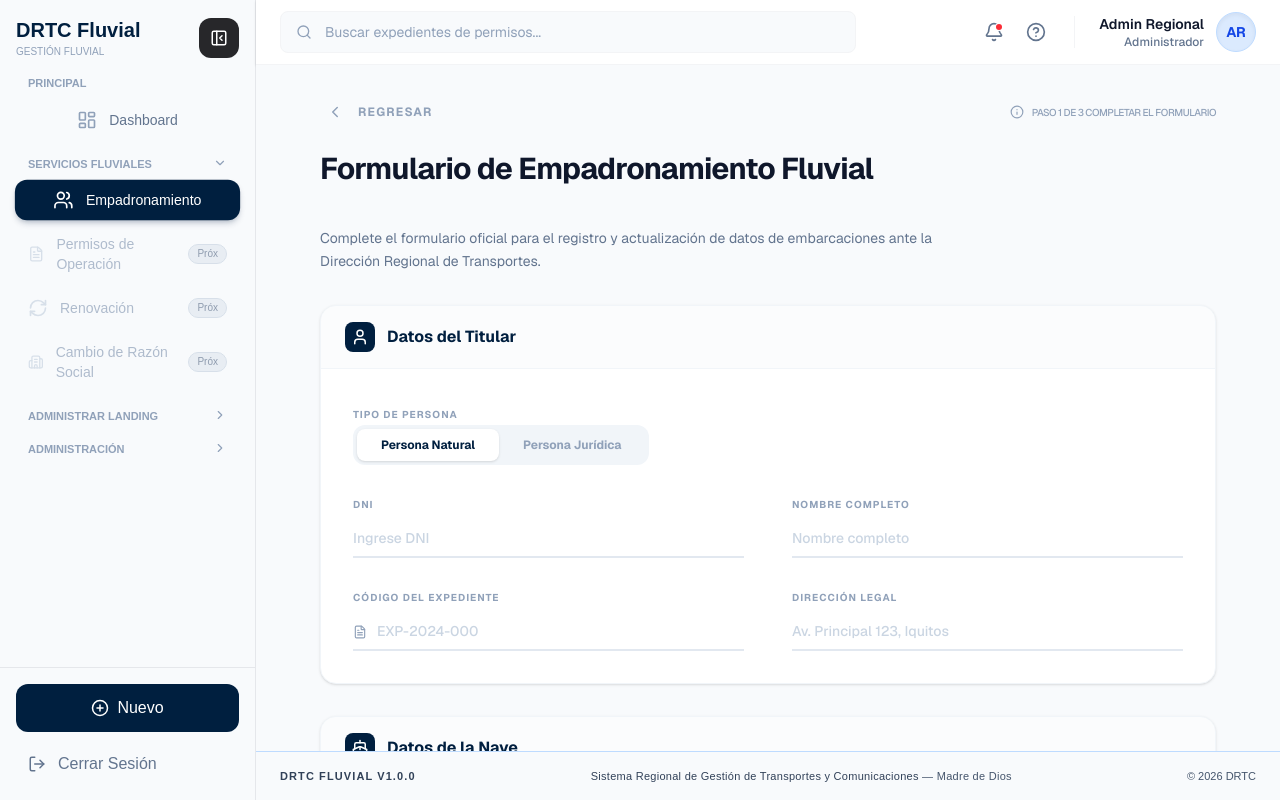
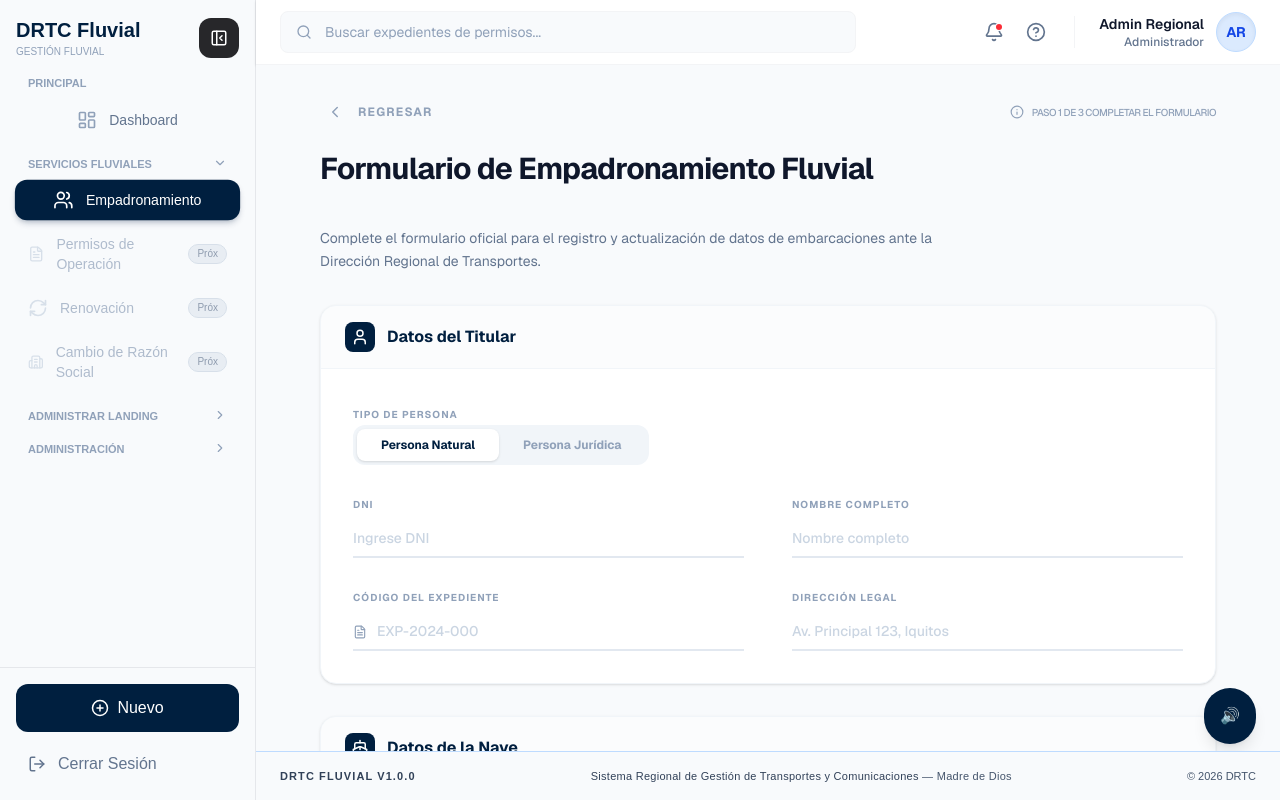
Before and after one commit to Bran258/drtc-fluvial-admin, a Next.js app: page /empadronamiento/registrar_datos in a window 1280 px wide. Built offline with nearby package versions, Linux system fonts and the light colour scheme.

Commit message:
Implementar hablar

```diff
--- a/app/(transporte-fluvial)/empadronamiento/(formulario)/registrar_datos/page.tsx
+++ b/app/(transporte-fluvial)/empadronamiento/(formulario)/registrar_datos/page.tsx
@@ -6,8 +6,20 @@ import TitleHeader from "@/components/TitleHeader";
 import BackButton from "@/components/BackButton";
 import Button from "@/components/Button";
 
+import { useSpeech } from "@/hooks/useSpeech";
+import { GUIA_FORMULARIO } from "@/features/transporte-fluvial/empadronamiento/utils/guiaFormulario";
+
 const EmpadronamientoForm = () => {
   const [tipoPersona, setTipoPersona] = React.useState<"natural" | "juridica">("natural");
+  const { hablar, detener, estaHablando } = useSpeech();
+
+  const handleGuia = () => {
+    if (estaHablando()) {
+      detener();
+    } else {
+      hablar(GUIA_FORMULARIO);
+    }
+  };
 
   return (
     <div className="min-h-screen bg-[#f8fafc] p-8 font-sans text-slate-700">
@@ -26,7 +38,14 @@ const EmpadronamientoForm = () => {
       </div>
 
       <form className="max-w-4xl mx-auto space-y-8">
-
+        {/* 🔊 BOTÓN DE GUÍA DE VOZ */}
+        <button
+          type="button"
+          onClick={handleGuia}
+          className="fixed bottom-6 right-6 bg-[#001f3f] hover:bg-[#003366] text-white p-4 rounded-full shadow-lg transition-all"
+        >
+          {estaHablando() ? "⏹️" : "🔊"}
+        </button>
         {/* SECCIÓN 1 */}
         <div className="bg-white rounded-2xl shadow-sm border border-slate-100 overflow-hidden">
 
--- /dev/null
+++ b/features/transporte-fluvial/empadronamiento/utils/guiaFormulario.ts
@@ -0,0 +1,15 @@
+export const GUIA_FORMULARIO: string = `
+Bienvenido al formulario de empadronamiento fluvial.
+
+Primero, complete los datos del titular.
+Seleccione si es persona natural o jurídica.
+
+Luego, registre los datos de la nave,
+como nombre, capacidad, tipo y servicio.
+
+Después, seleccione la modalidad de servicio.
+
+Finalmente, ingrese los datos del motor.
+
+Cuando termine, presione guardar datos.
+`;
--- /dev/null
+++ b/hooks/useSpeech.ts
@@ -0,0 +1,42 @@
+"use client";
+
+import { useRef } from "react";
+
+type UseSpeechReturn = {
+  hablar: (texto: string) => void;
+  detener: () => void;
+  estaHablando: () => boolean;
+};
+
+export const useSpeech = (): UseSpeechReturn => {
+  const speakingRef = useRef<boolean>(false);
+
+  const hablar = (texto: string): void => {
+    if (typeof window === "undefined") return;
+
+    window.speechSynthesis.cancel();
+
+    const mensaje = new SpeechSynthesisUtterance(texto);
+    mensaje.lang = "es-PE";
+    mensaje.rate = 0.95;
+    mensaje.pitch = 1;
+
+    speakingRef.current = true;
+
+    mensaje.onend = () => {
+      speakingRef.current = false;
+    };
+
+    window.speechSynthesis.speak(mensaje);
+  };
+
+  const detener = (): void => {
+    if (typeof window === "undefined") return;
+    window.speechSynthesis.cancel();
+    speakingRef.current = false;
+  };
+
+  const estaHablando = (): boolean => speakingRef.current;
+
+  return { hablar, detener, estaHablando };
+};
```
